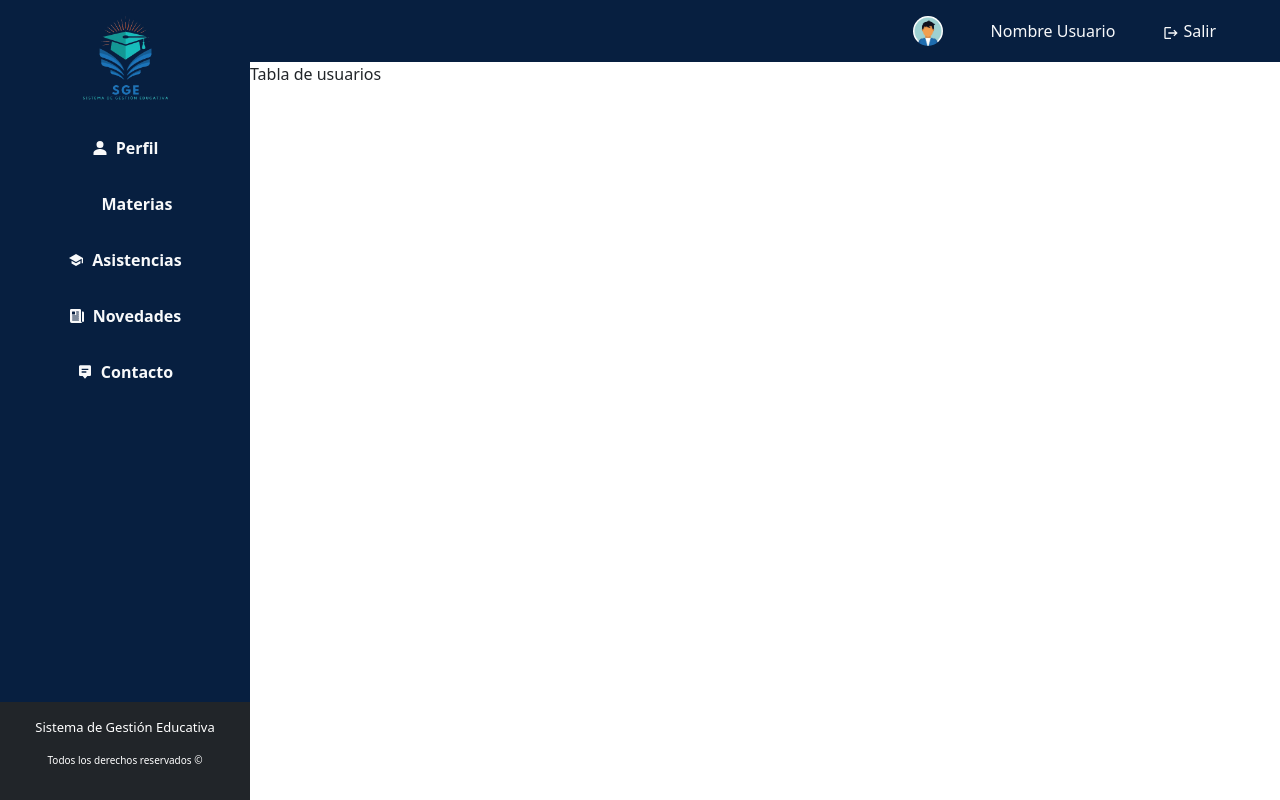
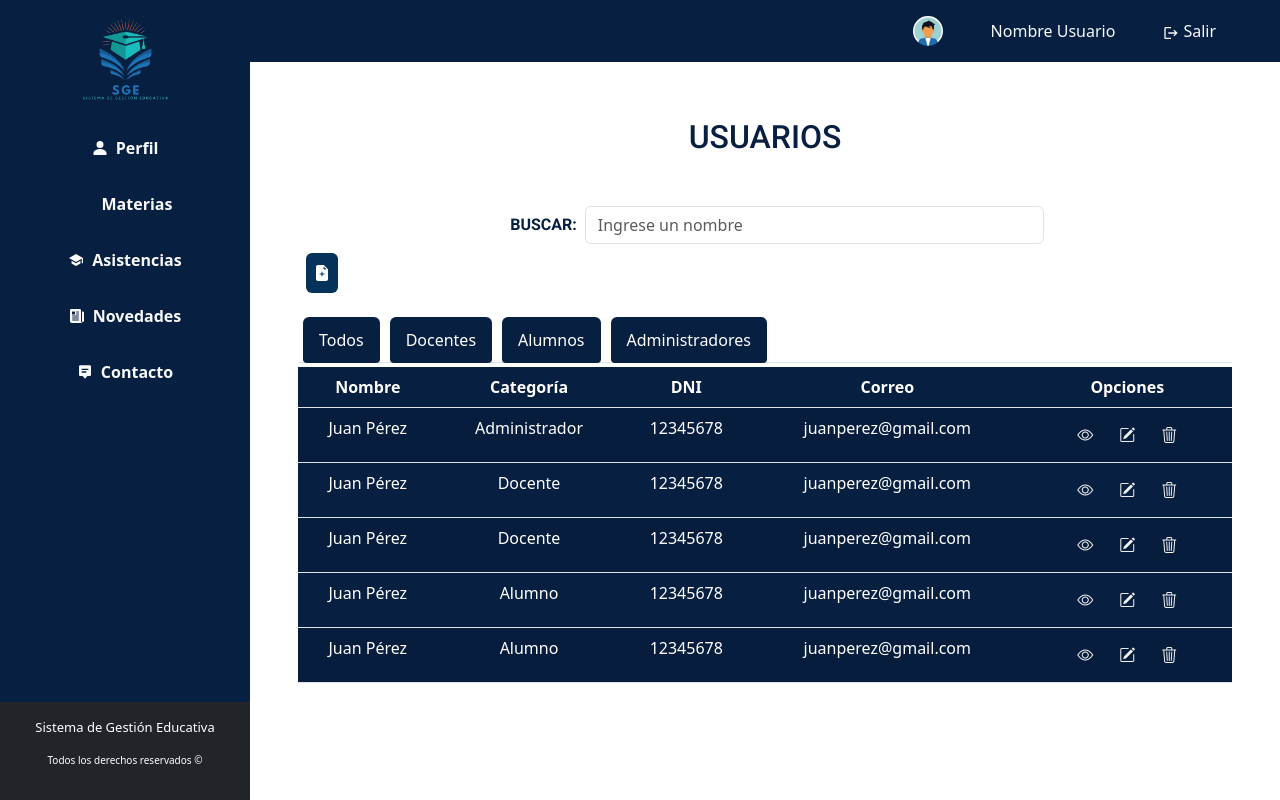
Before and after one commit to joaquin-fuentes/proyectoFinalReactAdv, a React (Vite) app: page /administrador/usuarios in a window 1280 px wide. Built offline with nearby package versions, Linux system fonts and the light colour scheme; some icons are missing.

Commit message:
maquetado del listado de usuarios, con los datos, tabs de roles, buscador y botones para crear, ver, editar y eliminar

```diff
--- a/src/pages/administrador/Administrador.css
+++ b/src/pages/administrador/Administrador.css
@@ -1,49 +1,69 @@
 .bg-azulOscuro {
   background-color: var(--color-fondo);
 }
-.bg-datosAdmin{
-    background-color: var(--color-primarioDos);
+.bg-datosAdmin {
+  background-color: var(--color-primarioDos);
 }
 .titulo {
   font-family: var(--fuente-principal);
   font-size: var(--fuente-tamanio-titulo);
   color: var(--color-fondo);
 }
-
 /* PERFIL ADMINISTRADOR */
 .avatarPerfil {
   margin-top: 60px;
   width: 150px;
 }
-
 .perfil-card {
   width: 100%; /* Para dispositivos pequeños */
   font-family: var(--fuente-principal);
   font-size: 14px;
 }
-
-/* MATERIAS DOCENTE */
-.tableMaterias {
+/* LISTADO DE USUARIOS */
+.tabsRoles .nav-link {
   background-color: var(--color-fondo);
   color: var(--fuente-color-primario);
-}
-.fuenteTabla {
-  font-family: var(--fuente-principal);
+  border-radius: 4px;
+  margin: 0 5px;
+  padding: 10px 15px;
+  transition: background-color 0.3s, color 0.3s;
 }
 
-/*LISTADO DE ALUMNOS*/
+.tabsRoles .nav-link:hover {
+  background-color: var(--color-secundario);
+  color: white;
+}
 
+.iconoCrear {
+  background-color: var(--color-secundarioDos);
+  color: white;
+  border: none;
+  transition: background-color 0.3s, color 0.3s;
+}
+.iconoCrear:hover {
+  background-color: var(--btn-colorDos);
+  color: var(--color-fondo);
+}
+.iconoVer {
+  color: var(--color-primario);
+}
+.iconoVer:hover {
+  color: var(--color-primarioDos);
+}
 .iconoEditar {
   color: var(--color-primario);
 }
 .iconoEditar:hover {
-  color: var(--color-primarioDos);
+  color: yellow;
 }
-.buscarAlumno {
+.iconoBorrar {
+  color: var(--color-primario);
+}
+.iconoBorrar:hover {
+  color: red;
+}
+.buscarUsuario {
   color: var(--btn-color);
-  font-family: var(--fuente-principal);
-}
-.tablaAlumnos {
   font-family: var(--fuente-principal);
 }
 
--- a/src/pages/administrador/ListadoUsuarios.jsx
+++ b/src/pages/administrador/ListadoUsuarios.jsx
@@ -1,11 +1,154 @@
-import React from 'react';
+import { Container, Form, Table } from "react-bootstrap";
+import Nav from "react-bootstrap/Nav";
+import "bootstrap-icons/font/bootstrap-icons.css";
+import "./Administrador.css";
 
 const ListadoUsuarios = () => {
-    return (
-        <div>
-            Tabla de usuarios
-        </div>
-    );
+  return (
+    <Container className="text-center px-md-5 py-md-2">
+      <h4 className="my-5 titulo">USUARIOS</h4>
+
+      <Form.Group className="d-flex align-items-center justify-content-center w-md-50 ms-3">
+        <Form.Label className="m-0 p-2">
+          <span className="fw-bold buscarUsuario">BUSCAR:</span>
+        </Form.Label>
+        <Form.Control
+          type="text"
+          placeholder="Ingrese un nombre"
+          className="w-50"
+        />
+      </Form.Group>
+
+      <div className="m-2 d-flex justify-content-start">
+        <button className="p-2 rounded iconoCrear">
+          <i className="bi bi-file-earmark-plus-fill "></i>
+        </button>
+      </div>
+
+      <Nav
+        variant="tabs"
+        defaultActiveKey="/home"
+        className="mt-4 mb-1 tabsRoles"
+      >
+        <Nav.Item>
+          <Nav.Link eventKey="link-1 tabRol">Todos</Nav.Link>
+        </Nav.Item>
+        <Nav.Item>
+          <Nav.Link eventKey="link-2">Docentes</Nav.Link>
+        </Nav.Item>
+        <Nav.Item>
+          <Nav.Link eventKey="link-3">Alumnos</Nav.Link>
+        </Nav.Item>
+        <Nav.Item>
+          <Nav.Link eventKey="link-4">Administradores</Nav.Link>
+        </Nav.Item>
+      </Nav>
+
+      <Table striped hover responsive className="rounded">
+        <thead>
+          <tr>
+            <th className="tableMaterias fw-bold">Nombre</th>
+            <th className="tableMaterias fw-bold">Categoría</th>
+            <th className="tableMaterias fw-bold">DNI</th>
+            <th className="tableMaterias fw-bold">Correo</th>
+            <th className="tableMaterias fw-bold">Opciones</th>
+          </tr>
+        </thead>
+        <tbody>
+          <tr>
+            <td className="tableMaterias">Juan Pérez</td>
+            <td className="tableMaterias">Administrador</td>
+            <td className="tableMaterias">12345678</td>
+            <td className="tableMaterias">juanperez@gmail.com</td>
+            <td className="tableMaterias">
+              {" "}
+              <button className="btn">
+                <i className="bi bi-eye iconoVer"></i>
+              </button>
+              <button className="btn">
+                <i className="bi bi-pencil-square iconoEditar"></i>
+              </button>
+              <button className="btn">
+                <i className="bi bi-trash3 iconoBorrar"></i>
+              </button>
+            </td>
+          </tr>
+          <tr>
+            <td className="tableMaterias">Juan Pérez</td>
+            <td className="tableMaterias">Docente</td>
+            <td className="tableMaterias">12345678</td>
+            <td className="tableMaterias">juanperez@gmail.com</td>
+            <td className="tableMaterias">
+              {" "}
+              <button className="btn">
+                <i className="bi bi-eye iconoVer"></i>
+              </button>
+              <button className="btn">
+                <i className="bi bi-pencil-square iconoEditar"></i>
+              </button>
+              <button className="btn">
+                <i className="bi bi-trash3 iconoBorrar"></i>
+              </button>
+            </td>
+          </tr>
+          <tr>
+            <td className="tableMaterias">Juan Pérez</td>
+            <td className="tableMaterias">Docente</td>
+            <td className="tableMaterias">12345678</td>
+            <td className="tableMaterias">juanperez@gmail.com</td>
+            <td className="tableMaterias">
+              {" "}
+              <button className="btn">
+                <i className="bi bi-eye iconoVer"></i>
+              </button>
+              <button className="btn">
+                <i className="bi bi-pencil-square iconoEditar"></i>
+              </button>
+              <button className="btn">
+                <i className="bi bi-trash3 iconoBorrar"></i>
+              </button>
+            </td>
+          </tr>
+          <tr>
+            <td className="tableMaterias">Juan Pérez</td>
+            <td className="tableMaterias">Alumno</td>
+            <td className="tableMaterias">12345678</td>
+            <td className="tableMaterias">juanperez@gmail.com</td>
+            <td className="tableMaterias">
+              {" "}
+              <button className="btn">
+                <i className="bi bi-eye iconoVer"></i>
+              </button>
+              <button className="btn">
+                <i className="bi bi-pencil-square iconoEditar"></i>
+              </button>
+              <button className="btn">
+                <i className="bi bi-trash3 iconoBorrar"></i>
+              </button>
+            </td>
+          </tr>
+          <tr>
+            <td className="tableMaterias">Juan Pérez</td>
+            <td className="tableMaterias">Alumno</td>
+            <td className="tableMaterias">12345678</td>
+            <td className="tableMaterias">juanperez@gmail.com</td>
+            <td className="tableMaterias">
+              {" "}
+              <button className="btn">
+                <i className="bi bi-eye iconoVer"></i>
+              </button>
+              <button className="btn">
+                <i className="bi bi-pencil-square iconoEditar"></i>
+              </button>
+              <button className="btn">
+                <i className="bi bi-trash3 iconoBorrar"></i>
+              </button>
+            </td>
+          </tr>
+        </tbody>
+      </Table>
+    </Container>
+  );
 };
 
 export default ListadoUsuarios;
--- a/src/pages/docentes/Docentes.css
+++ b/src/pages/docentes/Docentes.css
@@ -77,9 +77,6 @@
   color: var(--btn-color);
   font-family: var(--fuente-principal);
 }
-.tablaAlumnos {
-  font-family: var(--fuente-principal);
-}
 
 /* NOVEDADES */
 .cardNovedad {
--- a/src/pages/docentes/ListadoAlumnos.jsx
+++ b/src/pages/docentes/ListadoAlumnos.jsx
@@ -57,9 +57,9 @@ const ListadoAlumnos = () => {
         </div>
       </div>
 
-      <Table striped hover responsive className="mt-3 rounded tablaAlumnos">
+      <Table striped hover responsive className="mt-3 rounded">
         <thead>
-          <tr className="">
+          <tr>
             <th className="tableMaterias fw-bold">Nombre</th>
             <th className="tableMaterias fw-bold">Materia</th>
             <th className="tableMaterias fw-bold">Año</th>
```
